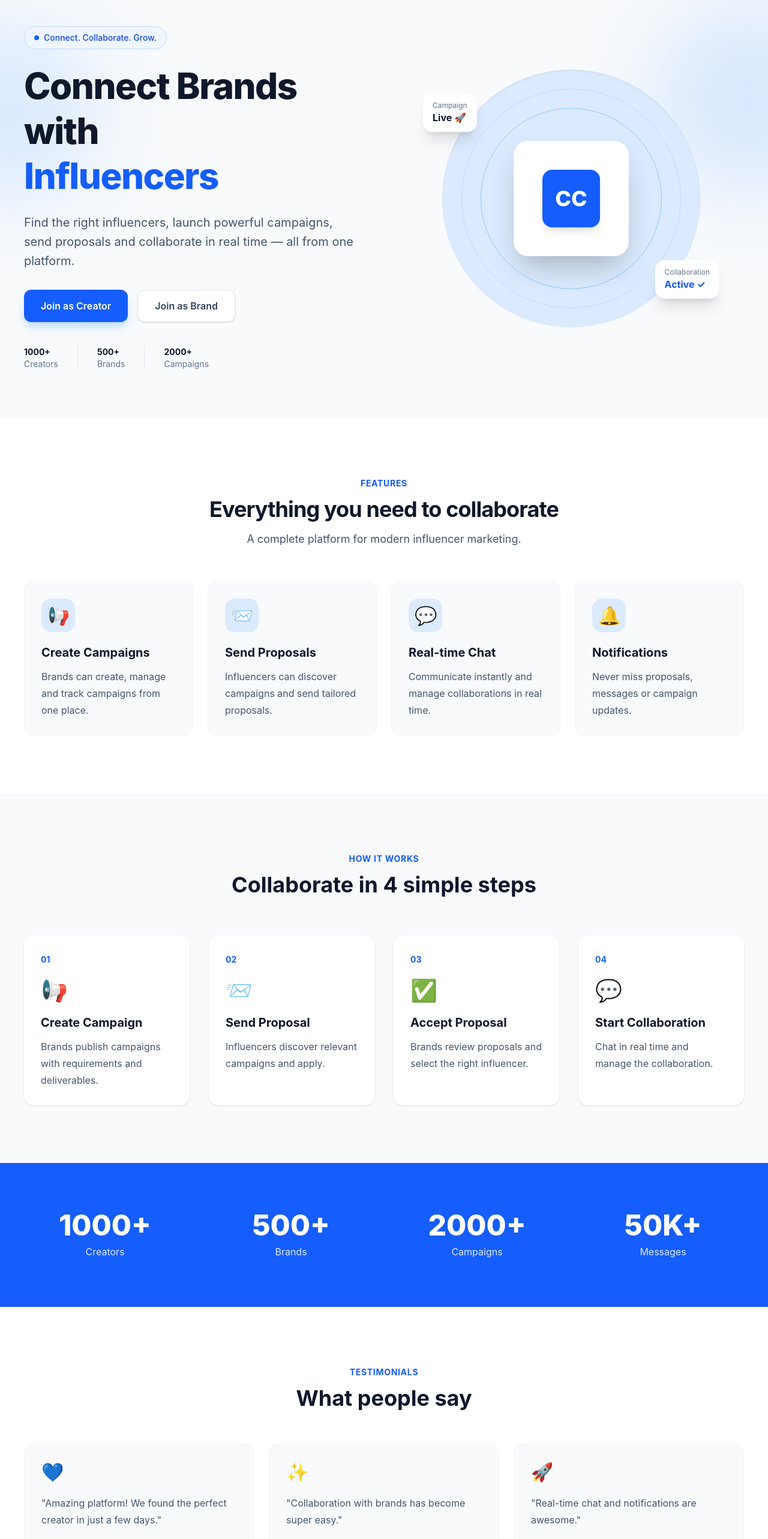
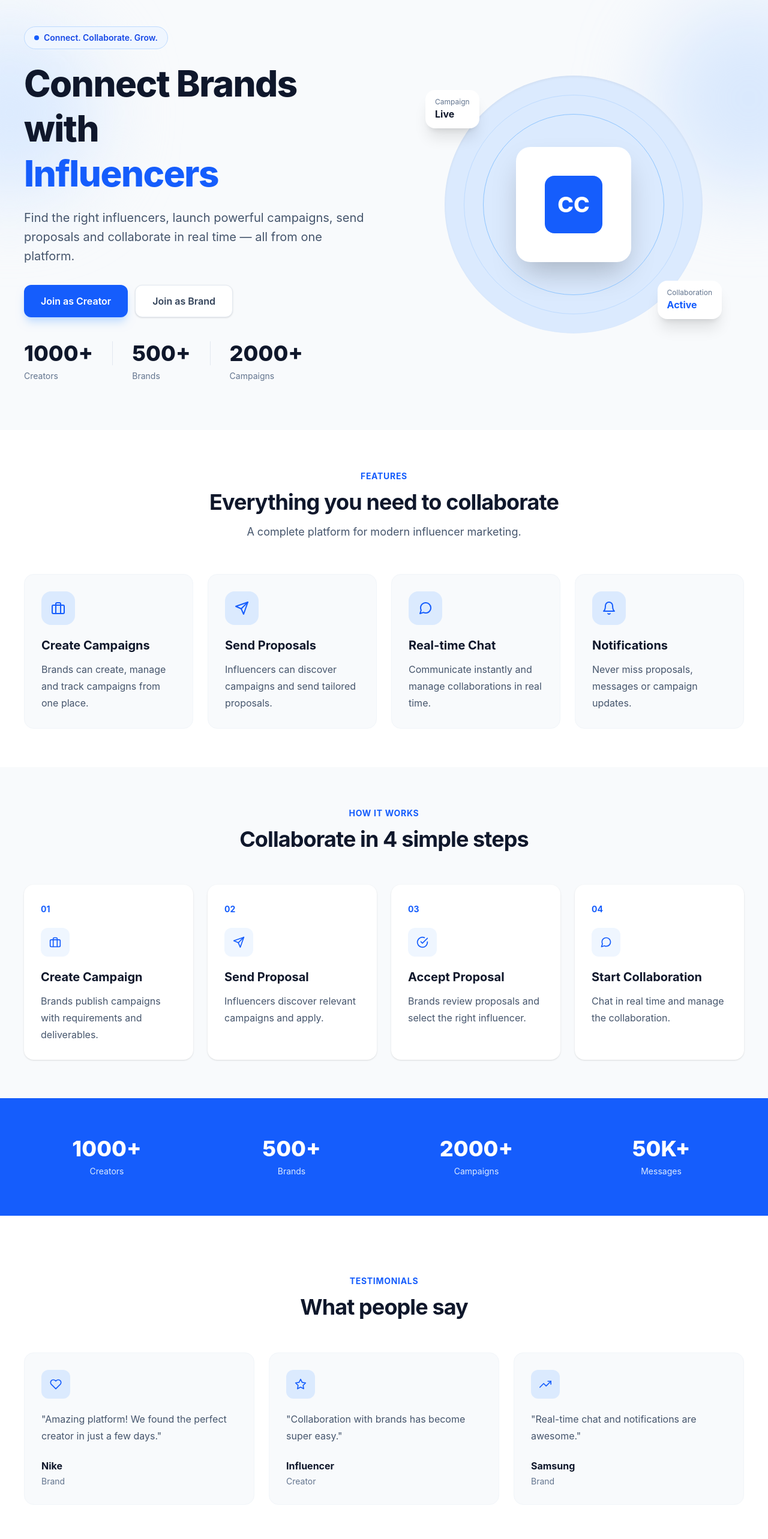
Before and after one commit to kb-dev-sketch/collab.com, a React app in the folder frontend/: page / in a window 1280 px wide. Shown: the part 100-2666 px from the top of the page at 60% size. Built offline with nearby package versions, Linux system fonts and the light colour scheme; no server answers; the HTML template or start-up script is replaced by a standard one.

Commit message:
feat: enhance layout and styling in Home component for improved user experience and responsiveness

```diff
--- a/frontend/src/pages/Home.jsx
+++ b/frontend/src/pages/Home.jsx
@@ -1,412 +1,232 @@
+import { useNavigate } from "react-router-dom";
+import {
+  FiBell,
+  FiBriefcase,
+  FiCheckCircle,
+  FiHeart,
+  FiMessageCircle,
+  FiSend,
+  FiStar,
+  FiTrendingUp,
+
+} from "react-icons/fi";
+
 import Navbar from "../components/Navbar";
 import Footer from "../components/Footer";
-import { useNavigate } from "react-router-dom";
+
+const features = [
+  {
+    icon: <FiBriefcase />,
+    title: "Create Campaigns",
+    text: "Brands can create, manage and track campaigns from one place.",
+  },
+  {
+    icon: <FiSend />,
+    title: "Send Proposals",
+    text: "Influencers can discover campaigns and send tailored proposals.",
+  },
+  {
+    icon: <FiMessageCircle />,
+    title: "Real-time Chat",
+    text: "Communicate instantly and manage collaborations in real time.",
+  },
+  {
+    icon: <FiBell />,
+    title: "Notifications",
+    text: "Never miss proposals, messages or campaign updates.",
+  },
+];
+
+const steps = [
+  {
+    number: "01",
+    icon: <FiBriefcase />,
+    title: "Create Campaign",
+    text: "Brands publish campaigns with requirements and deliverables.",
+  },
+  {
+    number: "02",
+    icon: <FiSend />,
+    title: "Send Proposal",
+    text: "Influencers discover relevant campaigns and apply.",
+  },
+  {
+    number: "03",
+    icon: <FiCheckCircle />,
+    title: "Accept Proposal",
+    text: "Brands review proposals and select the right influencer.",
+  },
+  {
+    number: "04",
+    icon: <FiMessageCircle />,
+    title: "Start Collaboration",
+    text: "Chat in real time and manage the collaboration.",
+  },
+];
+
+const stats = [
+  { value: "1000+", label: "Creators" },
+  { value: "500+", label: "Brands" },
+  { value: "2000+", label: "Campaigns" },
+  { value: "50K+", label: "Messages" },
+];
+
+const testimonials = [
+  {
+    icon: <FiHeart />,
+    text: "Amazing platform! We found the perfect creator in just a few days.",
+    name: "Nike",
+    role: "Brand",
+  },
+  {
+    icon: <FiStar />,
+    text: "Collaboration with brands has become super easy.",
+    name: "Influencer",
+    role: "Creator",
+  },
+  {
+    icon: <FiTrendingUp />,
+    text: "Real-time chat and notifications are awesome.",
+    name: "Samsung",
+    role: "Brand",
+  },
+];
 
 function Home() {
   const navigate = useNavigate();
 
   return (
-    <div className="min-h-screen bg-slate-50 text-slate-900">
+    <div className="min-h-screen overflow-x-hidden bg-slate-50 text-slate-900">
       <Navbar />
 
-      {/* ================= HERO SECTION ================= */}
-
+      {/* Hero */}
       <section className="relative overflow-hidden">
-        {/* Background decoration */}
-
         <div className="absolute -left-32 top-20 h-72 w-72 rounded-full bg-blue-100 blur-3xl" />
         <div className="absolute -right-32 top-10 h-80 w-80 rounded-full bg-blue-200/50 blur-3xl" />
 
-        <div className="relative mx-auto flex min-h-[85vh] max-w-7xl flex-col items-center justify-between gap-16 px-6 py-16 lg:flex-row lg:px-10 lg:py-20">
-
-          {/* LEFT */}
-
-          <div className="max-w-2xl">
-            <div className="mb-6 inline-flex items-center gap-2 rounded-full border border-blue-200 bg-blue-50 px-4 py-2 text-sm font-medium text-blue-700">
+        <div className="relative mx-auto flex min-h-[calc(100vh-64px)] max-w-7xl flex-col items-center justify-center gap-12 px-4 py-12 sm:px-6 lg:flex-row lg:justify-between lg:gap-16 lg:px-10 lg:py-20">
+          <div className="w-full max-w-2xl text-center lg:text-left">
+            <div className="mb-5 inline-flex items-center gap-2 rounded-full border border-blue-200 bg-blue-50 px-3 py-2 text-xs font-semibold text-blue-700 sm:px-4 sm:text-sm">
               <span className="h-2 w-2 rounded-full bg-blue-600" />
               Connect. Collaborate. Grow.
             </div>
 
-            <h1 className="text-5xl font-extrabold leading-tight tracking-tight sm:text-6xl">
+            <h1 className="text-4xl font-extrabold leading-tight tracking-tight sm:text-5xl md:text-6xl">
               Connect Brands with
-              <span className="block text-blue-600">
-                Influencers
-              </span>
+              <span className="block text-blue-600">Influencers</span>
             </h1>
 
-            <p className="mt-6 max-w-xl text-lg leading-8 text-slate-600 sm:text-xl">
-              Find the right influencers, launch powerful
-              campaigns, send proposals and collaborate in
-              real time — all from one platform.
+            <p className="mx-auto mt-5 max-w-xl text-base leading-7 text-slate-600 sm:text-lg sm:leading-8 lg:mx-0 lg:text-xl">
+              Find the right influencers, launch powerful campaigns, send
+              proposals and collaborate in real time — all from one platform.
             </p>
 
-            <div className="mt-8 flex flex-col gap-4 sm:flex-row">
+            <div className="mt-8 flex flex-col gap-3 sm:flex-row sm:justify-center lg:justify-start">
               <button
                 onClick={() => navigate("/Signup")}
-                className="rounded-xl bg-blue-600 px-7 py-3.5 font-semibold text-white shadow-lg shadow-blue-200 transition hover:-translate-y-0.5 hover:bg-blue-700"
+                className="w-full rounded-xl bg-blue-600 px-7 py-3.5 font-semibold text-white shadow-lg shadow-blue-200 transition hover:-translate-y-0.5 hover:bg-blue-700 sm:w-auto"
               >
                 Join as Creator
               </button>
 
               <button
                 onClick={() => navigate("/Signup")}
-                className="rounded-xl border border-slate-200 bg-white px-7 py-3.5 font-semibold text-slate-700 shadow-sm transition hover:-translate-y-0.5 hover:bg-slate-50"
+                className="w-full rounded-xl border border-slate-200 bg-white px-7 py-3.5 font-semibold text-slate-700 shadow-sm transition hover:-translate-y-0.5 hover:bg-slate-50 sm:w-auto"
               >
                 Join as Brand
               </button>
             </div>
 
-            {/* Mini trust row */}
-
-            <div className="mt-10 flex flex-wrap items-center gap-8 text-sm text-slate-500">
-              <div>
-                <p className="font-bold text-slate-900">
-                  1000+
-                </p>
-                <p>Creators</p>
-              </div>
-
-              <div className="h-10 w-px bg-slate-200" />
-
-              <div>
-                <p className="font-bold text-slate-900">
-                  500+
-                </p>
-                <p>Brands</p>
-              </div>
-
-              <div className="h-10 w-px bg-slate-200" />
-
-              <div>
-                <p className="font-bold text-slate-900">
-                  2000+
-                </p>
-                <p>Campaigns</p>
-              </div>
+            <div className="mt-10 flex flex-wrap justify-center gap-8 text-sm text-slate-500 lg:justify-start">
+              <Stat value="1000+" label="Creators" />
+              <Divider />
+              <Stat value="500+" label="Brands" />
+              <Divider />
+              <Stat value="2000+" label="Campaigns" />
             </div>
           </div>
 
-          {/* RIGHT */}
-
-          <div className="relative flex w-full max-w-xl items-center justify-center">
-            <div className="relative flex h-[360px] w-[360px] items-center justify-center rounded-full bg-blue-100 shadow-inner sm:h-[430px] sm:w-[430px]">
-
-              <div className="absolute inset-8 rounded-full border border-blue-200" />
-              <div className="absolute inset-16 rounded-full border border-blue-300" />
-
-              <div className="relative flex h-48 w-48 items-center justify-center rounded-3xl bg-white shadow-2xl">
-                <div className="flex h-24 w-24 items-center justify-center rounded-2xl bg-blue-600 text-4xl font-extrabold text-white shadow-lg">
-                  CC
-                </div>
-              </div>
-
-              {/* Floating cards */}
-
-              <div className="absolute -left-2 top-10 rounded-2xl bg-white px-4 py-3 shadow-xl sm:-left-8">
-                <p className="text-xs text-slate-500">
-                  Campaign
-                </p>
-                <p className="font-bold text-slate-900">
-                  Live 🚀
-                </p>
-              </div>
-
-              <div className="absolute -right-2 bottom-12 rounded-2xl bg-white px-4 py-3 shadow-xl sm:-right-8">
-                <p className="text-xs text-slate-500">
-                  Collaboration
-                </p>
-                <p className="font-bold text-blue-600">
-                  Active ✓
-                </p>
-              </div>
-            </div>
-          </div>
+          <HeroVisual />
         </div>
       </section>
 
-      {/* ================= FEATURES ================= */}
+      {/* Features */}
+      <section id="features" className="bg-white px-4 py-16 sm:px-6 lg:px-10">
+        <SectionHeading
+          label="Features"
+          title="Everything you need to collaborate"
+          description="A complete platform for modern influencer marketing."
+        />
 
-      <section
-        id="features"
-        className="bg-white px-6 py-24 lg:px-10"
-      >
-        <div className="mx-auto max-w-7xl">
-          <div className="mx-auto max-w-2xl text-center">
-            <span className="text-sm font-bold uppercase tracking-wider text-blue-600">
-              Features
-            </span>
-
-            <h2 className="mt-3 text-4xl font-bold tracking-tight">
-              Everything you need to collaborate
-            </h2>
-
-            <p className="mt-4 text-lg text-slate-600">
-              A complete platform for modern influencer
-              marketing.
-            </p>
-          </div>
-
-          <div className="mt-14 grid grid-cols-1 gap-6 md:grid-cols-2 lg:grid-cols-4">
-            <div className="group rounded-2xl border border-slate-100 bg-slate-50 p-7 transition hover:-translate-y-1 hover:border-blue-200 hover:bg-blue-50">
-              <div className="flex h-14 w-14 items-center justify-center rounded-2xl bg-blue-100 text-3xl">
-                📢
-              </div>
-
-              <h3 className="mt-5 text-xl font-bold">
-                Create Campaigns
-              </h3>
-
-              <p className="mt-3 leading-7 text-slate-600">
-                Brands can create, manage and track campaigns
-                from one place.
-              </p>
-            </div>
-
-            <div className="group rounded-2xl border border-slate-100 bg-slate-50 p-7 transition hover:-translate-y-1 hover:border-blue-200 hover:bg-blue-50">
-              <div className="flex h-14 w-14 items-center justify-center rounded-2xl bg-blue-100 text-3xl">
-                📨
-              </div>
-
-              <h3 className="mt-5 text-xl font-bold">
-                Send Proposals
-              </h3>
-
-              <p className="mt-3 leading-7 text-slate-600">
-                Influencers can discover campaigns and send
-                tailored proposals.
-              </p>
-            </div>
-
-            <div className="group rounded-2xl border border-slate-100 bg-slate-50 p-7 transition hover:-translate-y-1 hover:border-blue-200 hover:bg-blue-50">
-              <div className="flex h-14 w-14 items-center justify-center rounded-2xl bg-blue-100 text-3xl">
-                💬
-              </div>
-
-              <h3 className="mt-5 text-xl font-bold">
-                Real-time Chat
-              </h3>
-
-              <p className="mt-3 leading-7 text-slate-600">
-                Communicate instantly and manage
-                collaborations in real time.
-              </p>
-            </div>
-
-            <div className="group rounded-2xl border border-slate-100 bg-slate-50 p-7 transition hover:-translate-y-1 hover:border-blue-200 hover:bg-blue-50">
-              <div className="flex h-14 w-14 items-center justify-center rounded-2xl bg-blue-100 text-3xl">
-                🔔
-              </div>
-
-              <h3 className="mt-5 text-xl font-bold">
-                Notifications
-              </h3>
-
-              <p className="mt-3 leading-7 text-slate-600">
-                Never miss proposals, messages or campaign
-                updates.
-              </p>
-            </div>
-          </div>
+        <div className="mx-auto mt-10 grid max-w-7xl gap-6 sm:grid-cols-2 lg:mt-14 lg:grid-cols-4">
+          {features.map((feature) => (
+            <FeatureCard key={feature.title} {...feature} />
+          ))}
         </div>
       </section>
 
-      {/* ================= HOW IT WORKS ================= */}
+      {/* How It Works */}
+      <section className="bg-slate-50 px-4 py-16 sm:px-6 lg:px-10">
+        <SectionHeading
+          label="How it works"
+          title="Collaborate in 4 simple steps"
+        />
 
-      <section className="bg-slate-50 px-6 py-24 lg:px-10">
-        <div className="mx-auto max-w-7xl">
-          <div className="mx-auto max-w-2xl text-center">
-            <span className="text-sm font-bold uppercase tracking-wider text-blue-600">
-              How it works
-            </span>
-
-            <h2 className="mt-3 text-4xl font-bold">
-              Collaborate in 4 simple steps
-            </h2>
-          </div>
-
-          <div className="mt-16 grid grid-cols-1 gap-8 md:grid-cols-2 lg:grid-cols-4">
-            {[
-              {
-                number: "01",
-                icon: "📢",
-                title: "Create Campaign",
-                text: "Brands publish campaigns with requirements and deliverables.",
-              },
-              {
-                number: "02",
-                icon: "📨",
-                title: "Send Proposal",
-                text: "Influencers discover relevant campaigns and apply.",
-              },
-              {
-                number: "03",
-                icon: "✅",
-                title: "Accept Proposal",
-                text: "Brands review proposals and select the right influencer.",
-              },
-              {
-                number: "04",
-                icon: "💬",
-                title: "Start Collaboration",
-                text: "Chat in real time and manage the collaboration.",
-              },
-            ].map((step) => (
-              <div
-                key={step.number}
-                className="relative rounded-2xl bg-white p-7 shadow-sm"
-              >
-                <span className="text-sm font-bold text-blue-600">
-                  {step.number}
-                </span>
-
-                <div className="mt-5 text-4xl">
-                  {step.icon}
-                </div>
-
-                <h3 className="mt-5 text-xl font-bold">
-                  {step.title}
-                </h3>
-
-                <p className="mt-3 leading-7 text-slate-600">
-                  {step.text}
-                </p>
-              </div>
+        <div className="mx-auto mt-10 grid max-w-7xl gap-6 sm:grid-cols-2 lg:mt-14 lg:grid-cols-4">
+          {steps.map((step) => (
+            <StepCard key={step.number} {...step} />
           ))}
-          </div>
         </div>
       </section>
 
-      {/* ================= STATISTICS ================= */}
-
-      <section className="bg-blue-600 px-6 py-20 text-white lg:px-10">
-        <div className="mx-auto grid max-w-7xl grid-cols-2 gap-10 text-center lg:grid-cols-4">
-          <div>
-            <h2 className="text-4xl font-extrabold sm:text-5xl">
-              1000+
-            </h2>
-            <p className="mt-2 text-blue-100">
-              Creators
-            </p>
-          </div>
-
-          <div>
-            <h2 className="text-4xl font-extrabold sm:text-5xl">
-              500+
-            </h2>
-            <p className="mt-2 text-blue-100">
-              Brands
-            </p>
-          </div>
-
-          <div>
-            <h2 className="text-4xl font-extrabold sm:text-5xl">
-              2000+
-            </h2>
-            <p className="mt-2 text-blue-100">
-              Campaigns
-            </p>
-          </div>
-
-          <div>
-            <h2 className="text-4xl font-extrabold sm:text-5xl">
-              50K+
-            </h2>
-            <p className="mt-2 text-blue-100">
-              Messages
-            </p>
-          </div>
+      {/* Statistics */}
+      <section className="bg-blue-600 px-4 py-16 text-white sm:px-6 lg:px-10">
+        <div className="mx-auto grid max-w-7xl grid-cols-2 gap-8 text-center lg:grid-cols-4">
+          {stats.map((stat) => (
+            <Stat
+              key={stat.label}
+              value={stat.value}
+              label={stat.label}
+              light
+            />
+          ))}
         </div>
       </section>
 
-      {/* ================= TESTIMONIALS ================= */}
+      {/* Testimonials */}
+      <section className="bg-white px-4 py-16 sm:px-6 lg:px-10 lg:py-24">
+        <SectionHeading
+          label="Testimonials"
+          title="What people say"
+        />
 
-      <section className="bg-white px-6 py-24 lg:px-10">
-        <div className="mx-auto max-w-7xl">
-          <div className="mx-auto max-w-2xl text-center">
-            <span className="text-sm font-bold uppercase tracking-wider text-blue-600">
-              Testimonials
-            </span>
-
-            <h2 className="mt-3 text-4xl font-bold">
-              What people say
-            </h2>
-          </div>
-
-          <div className="mt-14 grid grid-cols-1 gap-6 md:grid-cols-3">
-            <div className="rounded-2xl border border-slate-100 bg-slate-50 p-7">
-              <div className="mb-5 text-3xl">💙</div>
-
-              <p className="leading-7 text-slate-600">
-                "Amazing platform! We found the perfect creator
-                in just a few days."
-              </p>
-
-              <h3 className="mt-6 font-bold">
-                Nike
-              </h3>
-
-              <p className="text-sm text-slate-500">
-                Brand
-              </p>
-            </div>
-
-            <div className="rounded-2xl border border-slate-100 bg-slate-50 p-7">
-              <div className="mb-5 text-3xl">✨</div>
-
-              <p className="leading-7 text-slate-600">
-                "Collaboration with brands has become super
-                easy."
-              </p>
-
-              <h3 className="mt-6 font-bold">
-                Influencer
-              </h3>
-
-              <p className="text-sm text-slate-500">
-                Creator
-              </p>
-            </div>
-
-            <div className="rounded-2xl border border-slate-100 bg-slate-50 p-7">
-              <div className="mb-5 text-3xl">🚀</div>
-
-              <p className="leading-7 text-slate-600">
-                "Real-time chat and notifications are awesome."
-              </p>
-
-              <h3 className="mt-6 font-bold">
-                Samsung
-              </h3>
-
-              <p className="text-sm text-slate-500">
-                Brand
-              </p>
-            </div>
-          </div>
+        <div className="mx-auto mt-10 grid max-w-7xl gap-6 md:grid-cols-3 lg:mt-14">
+          {testimonials.map((testimonial) => (
+            <TestimonialCard
+              key={testimonial.name}
+              {...testimonial}
+            />
+          ))}
         </div>
       </section>
 
-      {/* ================= CTA ================= */}
-
-      <section className="px-6 py-20 lg:px-10">
-        <div className="mx-auto max-w-6xl overflow-hidden rounded-3xl bg-blue-600 px-8 py-14 text-center text-white shadow-xl sm:px-14">
-          <div className="mx-auto max-w-2xl">
-            <h2 className="text-4xl font-bold">
+      {/* CTA */}
+      <section className="px-4 py-16 sm:px-6 lg:px-10 lg:py-20">
+        <div className="mx-auto max-w-6xl rounded-3xl bg-blue-600 px-6 py-12 text-center text-white shadow-xl sm:px-10 sm:py-14">
+          <h2 className="text-3xl font-bold sm:text-4xl">
             Ready to start collaborating?
           </h2>
 
-            <p className="mt-4 text-lg text-blue-100">
-              Join CollabConnect and build your next great
-              brand partnership.
+          <p className="mx-auto mt-4 max-w-2xl text-base text-blue-100 sm:text-lg">
+            Join CollabConnect and build your next great brand partnership.
           </p>
 
           <button
             onClick={() => navigate("/Signup")}
-              className="mt-8 rounded-xl bg-white px-7 py-3 font-semibold text-blue-600 transition hover:bg-blue-50"
+            className="mt-8 w-full rounded-xl bg-white px-7 py-3 font-semibold text-blue-600 transition hover:bg-blue-50 sm:w-auto"
           >
             Get Started
           </button>
-          </div>
         </div>
       </section>
 
@@ -415,4 +235,148 @@ function Home() {
   );
 }
 
+function HeroVisual() {
+  return (
+    <div className="flex w-full max-w-xl justify-center">
+      <div className="relative flex h-72 w-72 items-center justify-center rounded-full bg-blue-100 shadow-inner sm:h-96 sm:w-96 lg:h-[430px] lg:w-[430px]">
+        <div className="absolute inset-8 rounded-full border border-blue-200" />
+        <div className="absolute inset-16 rounded-full border border-blue-300" />
+
+        <div className="flex h-40 w-40 items-center justify-center rounded-3xl bg-white shadow-2xl sm:h-48 sm:w-48">
+          <div className="flex h-20 w-20 items-center justify-center rounded-2xl bg-blue-600 text-3xl font-extrabold text-white sm:h-24 sm:w-24 sm:text-4xl">
+            CC
+          </div>
+        </div>
+
+        <FloatingCard
+          className="left-0 top-6 sm:-left-4 lg:-left-8"
+          label="Campaign"
+          value="Live"
+        />
+
+        <FloatingCard
+          className="bottom-6 right-0 sm:-right-4 lg:-right-8"
+          label="Collaboration"
+          value="Active"
+          blue
+        />
+      </div>
+    </div>
+  );
+}
+
+function FloatingCard({ className, label, value, blue = false }) {
+  return (
+    <div
+      className={`absolute rounded-2xl bg-white px-3 py-2 shadow-xl sm:px-4 sm:py-3 ${className}`}
+    >
+      <p className="text-[10px] text-slate-500 sm:text-xs">{label}</p>
+      <p
+        className={`text-sm font-bold sm:text-base ${
+          blue ? "text-blue-600" : "text-slate-900"
+        }`}
+      >
+        {value}
+      </p>
+    </div>
+  );
+}
+
+function SectionHeading({ label, title, description }) {
+  return (
+    <div className="mx-auto max-w-2xl text-center">
+      <span className="text-xs font-bold uppercase tracking-wider text-blue-600 sm:text-sm">
+        {label}
+      </span>
+
+      <h2 className="mt-3 text-3xl font-bold tracking-tight sm:text-4xl">
+        {title}
+      </h2>
+
+      {description && (
+        <p className="mt-4 text-base text-slate-600 sm:text-lg">
+          {description}
+        </p>
+      )}
+    </div>
+  );
+}
+
+function FeatureCard({ icon, title, text }) {
+  return (
+    <div className="group rounded-2xl border border-slate-100 bg-slate-50 p-6 transition hover:-translate-y-1 hover:border-blue-200 hover:bg-blue-50 sm:p-7">
+      <div className="flex h-14 w-14 items-center justify-center rounded-2xl bg-blue-100 text-2xl text-blue-600 transition group-hover:bg-blue-600 group-hover:text-white">
+        {icon}
+      </div>
+
+      <h3 className="mt-5 text-xl font-bold">{title}</h3>
+
+      <p className="mt-3 text-sm leading-7 text-slate-600 sm:text-base">
+        {text}
+      </p>
+    </div>
+  );
+}
+
+function StepCard({ number, icon, title, text }) {
+  return (
+    <div className="rounded-2xl bg-white p-6 shadow-sm sm:p-7">
+      <span className="text-sm font-bold text-blue-600">{number}</span>
+
+      <div className="mt-5 flex h-12 w-12 items-center justify-center rounded-xl bg-blue-50 text-xl text-blue-600">
+        {icon}
+      </div>
+
+      <h3 className="mt-5 text-xl font-bold">{title}</h3>
+
+      <p className="mt-3 text-sm leading-7 text-slate-600 sm:text-base">
+        {text}
+      </p>
+    </div>
+  );
+}
+
+function TestimonialCard({ icon, text, name, role }) {
+  return (
+    <div className="min-w-0 rounded-2xl border border-slate-100 bg-slate-50 p-6 sm:p-7">
+      <div className="flex h-12 w-12 items-center justify-center rounded-xl bg-blue-100 text-xl text-blue-600">
+        {icon}
+      </div>
+
+      <p className="mt-5 break-words text-sm leading-7 text-slate-600 sm:text-base">
+        "{text}"
+      </p>
+
+      <h3 className="mt-6 font-bold text-slate-900">{name}</h3>
+      <p className="mt-1 text-sm text-slate-500">{role}</p>
+    </div>
+  );
+}
+
+function Stat({ value, label, light = false }) {
+  return (
+    <div>
+      <p
+        className={`text-3xl font-extrabold sm:text-4xl ${
+          light ? "text-white" : "text-slate-900"
+        }`}
+      >
+        {value}
+      </p>
+
+      <p
+        className={`mt-2 text-sm ${
+          light ? "text-blue-100" : "text-slate-500"
+        }`}
+      >
+        {label}
+      </p>
+    </div>
+  );
+}
+
+function Divider() {
+  return <div className="hidden h-10 w-px bg-slate-200 sm:block" />;
+}
+
 export default Home;
```
Lines whose indentation alone changed are shown as unchanged.
